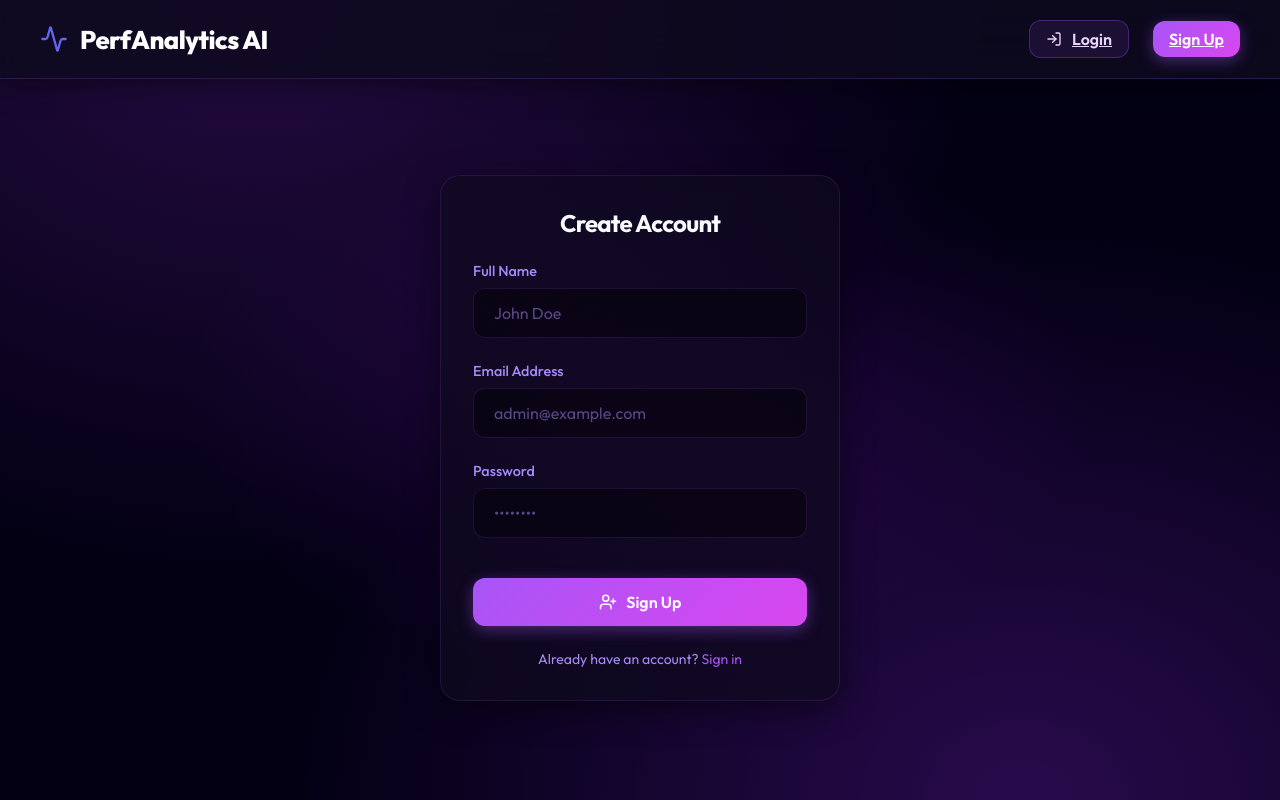
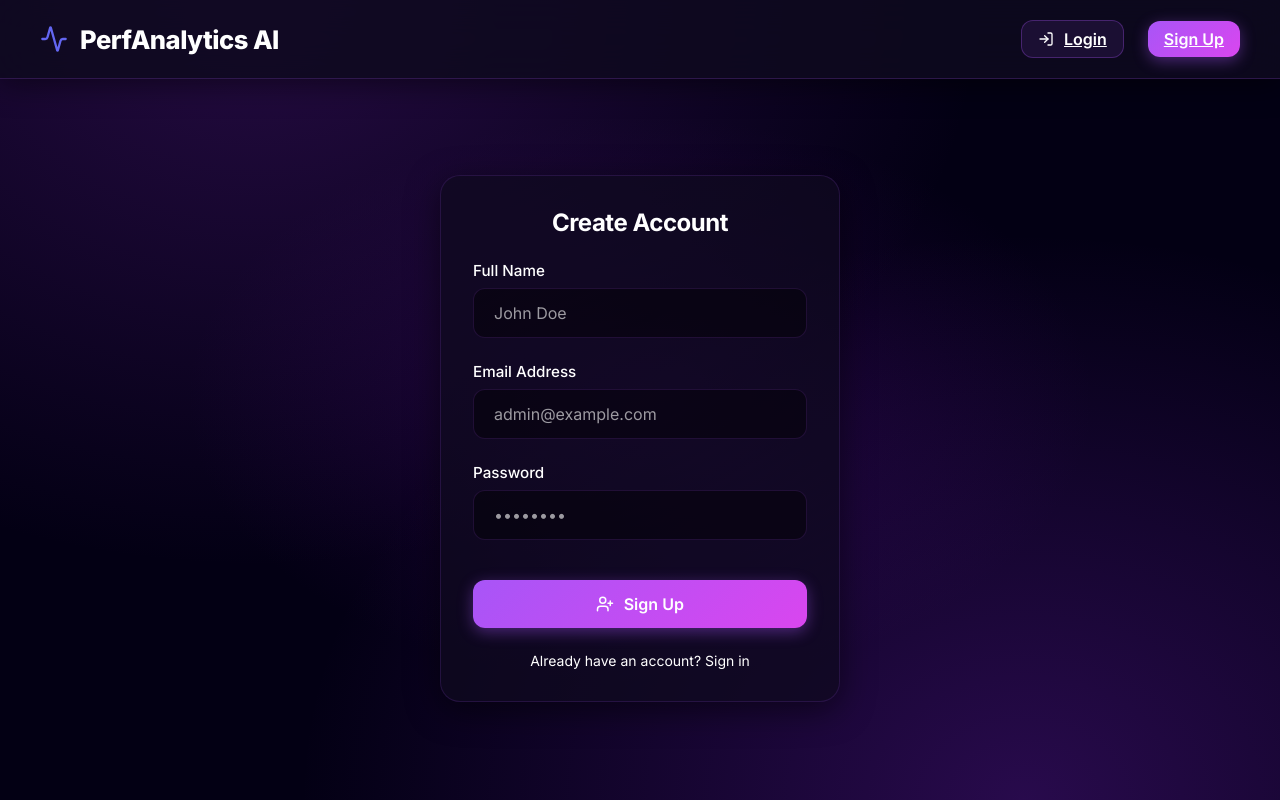
Before and after one commit to Vanshkarnwal28/employyee_data, a React app in the folder frontend/: page /signup in a window 1280 px wide. Built offline with nearby package versions, Linux system fonts and the light colour scheme; the HTML template or start-up script is replaced by a standard one.

Commit message:
Update font to white Inter

```diff
--- a/frontend/src/index.css
+++ b/frontend/src/index.css
@@ -1,4 +1,4 @@
-@import url('https://fonts.googleapis.com/css2?family=Outfit:wght@300;400;500;600;700;800&display=swap');
+@import url('https://fonts.googleapis.com/css2?family=Inter:wght@300;400;500;600;700;800&display=swap');
 
 :root {
   --primary-color: #a855f7; /* Vibrant Purple */
@@ -6,8 +6,8 @@
   --secondary-color: #d946ef; /* Fuchsia */
   --bg-color: #030014; /* Deep Black/Purple Space */
   --bg-card: rgba(15, 10, 31, 0.75); /* Dark Purple Card */
-  --text-color: #f8fafc;
-  --text-muted: #a78bfa; /* Soft Light Purple */
+  --text-color: #ffffff; /* Pure White */
+  --text-muted: #ffffff; /* Changed to White */
   --glass-border: rgba(168, 85, 247, 0.15);
   --glass-shadow: 0 8px 32px 0 rgba(0, 0, 0, 0.5);
   --success: #10b981;
@@ -19,7 +19,8 @@
   margin: 0;
   padding: 0;
   box-sizing: border-box;
-  font-family: 'Outfit', sans-serif;
+  font-family: 'Inter', sans-serif;
+  color: #ffffff !important; /* Force all text to white */
 }
 
 body {
@@ -37,7 +38,7 @@ body {
 /* Typography */
 h1, h2, h3, h4, h5, h6 {
   font-weight: 700;
-  letter-spacing: -0.03em;
+  letter-spacing: -0.02em;
 }
 
 /* Glassmorphism Classes */
@@ -57,9 +58,8 @@ h1, h2, h3, h4, h5, h6 {
 
 .form-label {
   display: block;
-  font-size: 0.9rem;
+  font-size: 0.95rem;
   font-weight: 500;
-  color: var(--text-muted);
   margin-bottom: 0.5rem;
 }
 
@@ -69,14 +69,12 @@ h1, h2, h3, h4, h5, h6 {
   background-color: rgba(0, 0, 0, 0.4);
   border: 1px solid var(--glass-border);
   border-radius: 0.75rem;
-  color: var(--text-color);
   font-size: 1rem;
-  font-family: 'Outfit', sans-serif;
   transition: all 0.3s ease;
 }
 
 .form-input::placeholder {
-  color: rgba(167, 139, 250, 0.5);
+  color: rgba(255, 255, 255, 0.6) !important;
 }
 
 .form-input:focus {
@@ -103,7 +101,6 @@ h1, h2, h3, h4, h5, h6 {
 
 .btn-primary {
   background: linear-gradient(135deg, var(--primary-color), var(--secondary-color));
-  color: white;
   box-shadow: 0 4px 15px rgba(168, 85, 247, 0.4);
 }
 
@@ -114,18 +111,15 @@ h1, h2, h3, h4, h5, h6 {
 
 .btn-secondary {
   background: rgba(168, 85, 247, 0.1);
-  color: #e9d5ff;
   border: 1px solid rgba(168, 85, 247, 0.3);
 }
 
 .btn-secondary:hover {
   background: rgba(168, 85, 247, 0.2);
-  color: white;
 }
 
 .btn-danger {
   background: var(--danger);
-  color: white;
 }
 
 .btn-danger:hover {
@@ -151,9 +145,8 @@ h1, h2, h3, h4, h5, h6 {
 .page-title {
   font-size: 2.5rem;
   font-weight: 800;
-  background: linear-gradient(to right, #ffffff, #c084fc);
-  -webkit-background-clip: text;
-  -webkit-text-fill-color: transparent;
+  background: none;
+  -webkit-text-fill-color: #ffffff;
 }
 
 /* Cards */
@@ -178,13 +171,11 @@ h1, h2, h3, h4, h5, h6 {
 .card-title {
   font-size: 1.35rem;
   margin-bottom: 0.5rem;
-  color: #fff;
   font-weight: 700;
 }
 
 .card-subtitle {
   font-size: 0.9rem;
-  color: var(--text-muted);
   margin-bottom: 1.25rem;
 }
 
@@ -196,7 +187,6 @@ h1, h2, h3, h4, h5, h6 {
   font-size: 0.75rem;
   font-weight: 600;
   background: rgba(168, 85, 247, 0.15);
-  color: #e9d5ff;
   margin-right: 0.5rem;
   margin-bottom: 0.5rem;
   border: 1px solid rgba(168, 85, 247, 0.3);
@@ -222,9 +212,8 @@ th, td {
 
 th {
   font-weight: 600;
-  color: var(--text-muted);
   text-transform: uppercase;
-  font-size: 0.8rem;
+  font-size: 0.85rem;
   letter-spacing: 0.05em;
   background: rgba(0, 0, 0, 0.2);
 }
@@ -248,7 +237,7 @@ tr:hover {
 }
 
 .error-text {
-  color: #fca5a5;
+  color: #ffb3b3 !important;
   font-size: 0.875rem;
   margin-top: 0.5rem;
 }
@@ -271,7 +260,6 @@ tr:hover {
 .nav-brand {
   font-size: 1.6rem;
   font-weight: 800;
-  color: white;
   text-decoration: none;
   display: flex;
   align-items: center;
@@ -286,7 +274,6 @@ tr:hover {
 }
 
 .nav-link {
-  color: var(--text-muted);
   text-decoration: none;
   font-weight: 600;
   font-size: 1rem;
@@ -294,6 +281,5 @@ tr:hover {
 }
 
 .nav-link:hover, .nav-link.active {
-  color: #fff;
-  text-shadow: 0 0 10px rgba(168, 85, 247, 0.8);
+  text-shadow: 0 0 10px rgba(255, 255, 255, 0.8);
 }
```
